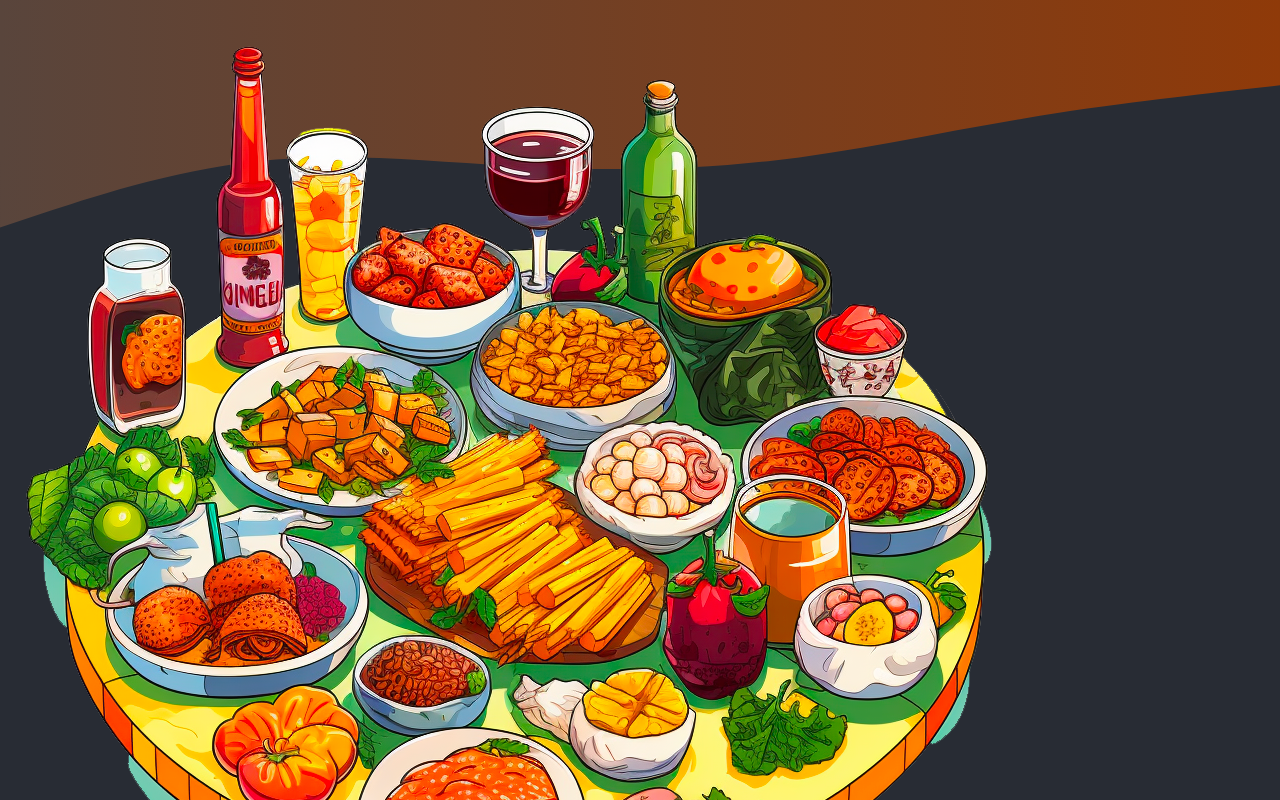
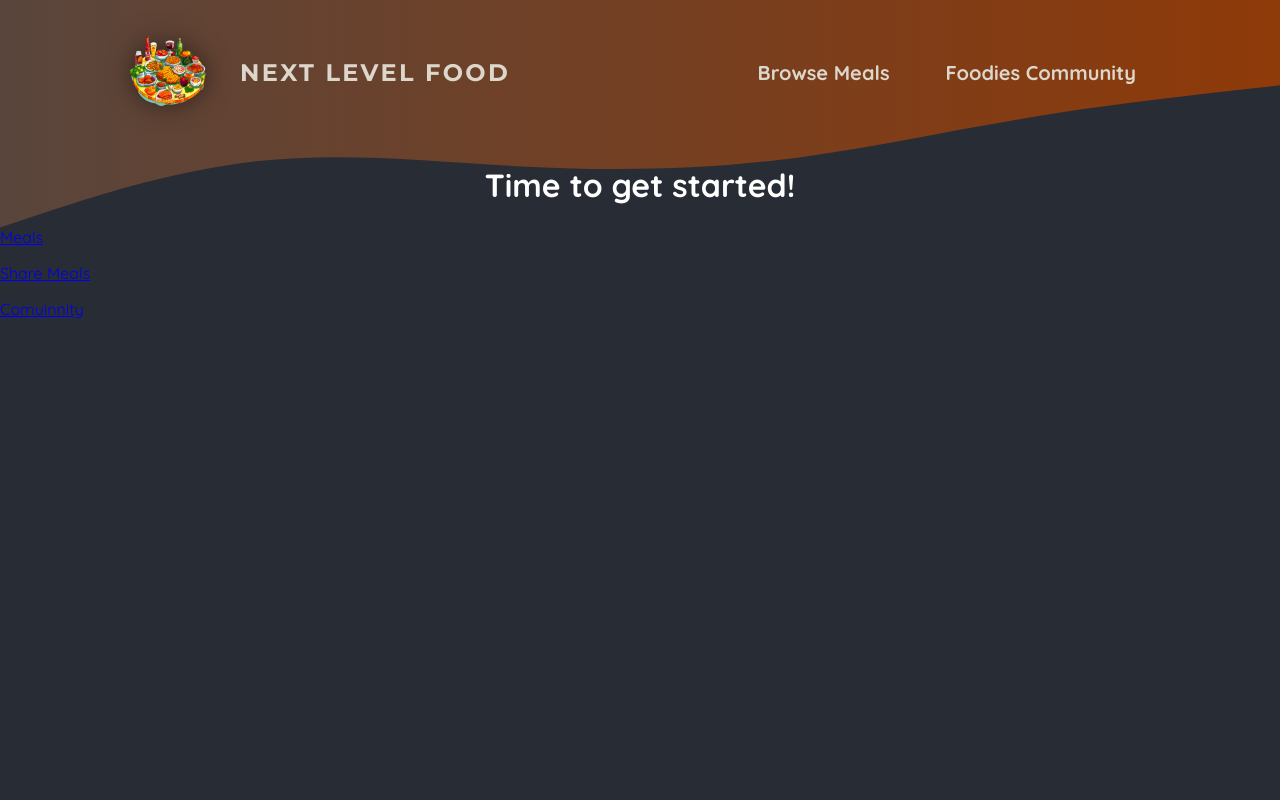
Before and after one commit to brovnie/nextjs-meals, a Next.js app: page / in a window 1280 px wide. Shown: the top 800 px of the page. Built offline with nearby package versions, Linux system fonts and the light colour scheme.

Commit message:
styled nav

```diff
--- a/components/main-header.js
+++ b/components/main-header.js
@@ -1,15 +1,16 @@
 import React from 'react';
 import logoImage from '@/assets/logo.png';
 import Link from 'next/link';
+import styles from './main-header.module.css';
 
 const MainHeader = () => {
   return (
-    <header>
-      <Link href="/">
+    <header className={styles.header}>
+      <Link href="/" className={styles.logo}>
         <img src={logoImage.src} alt="A plate with food on it" />
         Next Level Food
       </Link>
-      <nav>
+      <nav className={styles.nav}>
         <ul>
           <li>
             <Link href="/meals">Browse Meals</Link>
```
